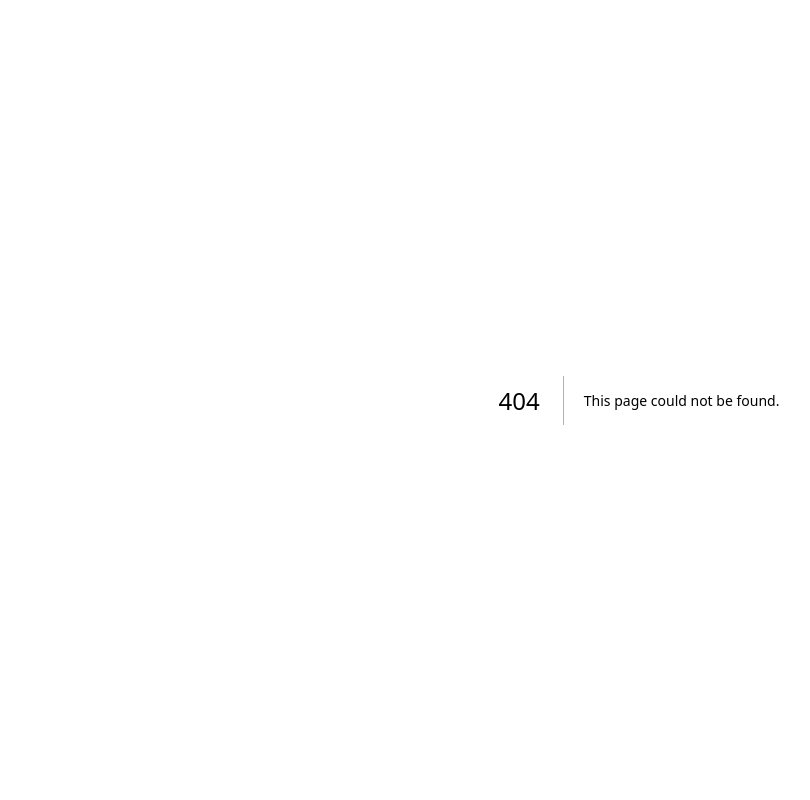
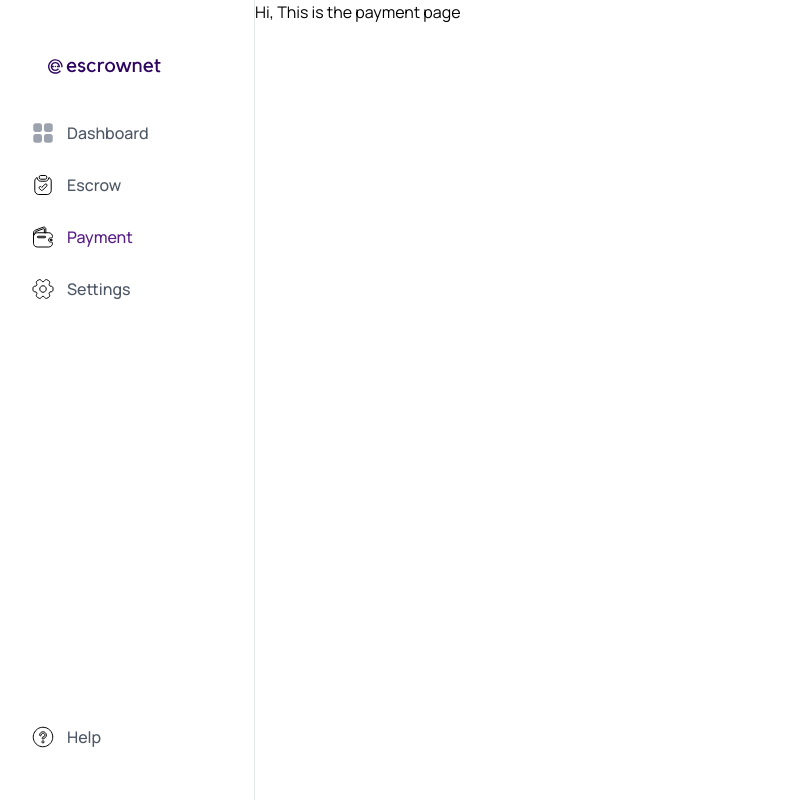
Before and after one commit to EscrowNet/escrownet-dapp, a Next.js app: page /payment in a window 1280 px wide. Before the commit this address had no page. Shown: the whole page, without its empty margins (1-811 px from the left). Built offline with nearby package versions, Linux system fonts and the light colour scheme.

Commit message:
mod: added dummy pages for payment/ settings/

```diff
--- /dev/null
+++ b/app/(dashboard)/payment/layout.tsx
@@ -0,0 +1,16 @@
+import type { Metadata } from "next";
+
+export const metadata: Metadata = {
+    title: "Payment",
+    description: "EscrowNet Payment page",
+};
+
+export default function PaymentLayout({
+    children,
+}: Readonly<{
+    children: React.ReactNode;
+}>) {
+    return (
+        <>{children}</>
+    );
+}
--- /dev/null
+++ b/app/(dashboard)/payment/page.tsx
@@ -0,0 +1,11 @@
+import React from "react";
+
+const page = () => {
+  return (
+    <div>
+      <h3>Hi, This is the payment page</h3>
+    </div>
+  );
+};
+
+export default page;
--- /dev/null
+++ b/app/(dashboard)/settings/layout.tsx
@@ -0,0 +1,16 @@
+import type { Metadata } from "next";
+
+export const metadata: Metadata = {
+    title: "Settings",
+    description: "EscrowNet Settings page",
+};
+
+export default function SettingsLayout({
+    children,
+}: Readonly<{
+    children: React.ReactNode;
+}>) {
+    return (
+        <>{children}</>
+    );
+}
--- /dev/null
+++ b/app/(dashboard)/settings/page.tsx
@@ -0,0 +1,11 @@
+import React from "react";
+
+const page = () => {
+    return (
+        <div>
+            <h3>Hi, This is the settings page</h3>
+        </div>
+    );
+};
+
+export default page;
```
